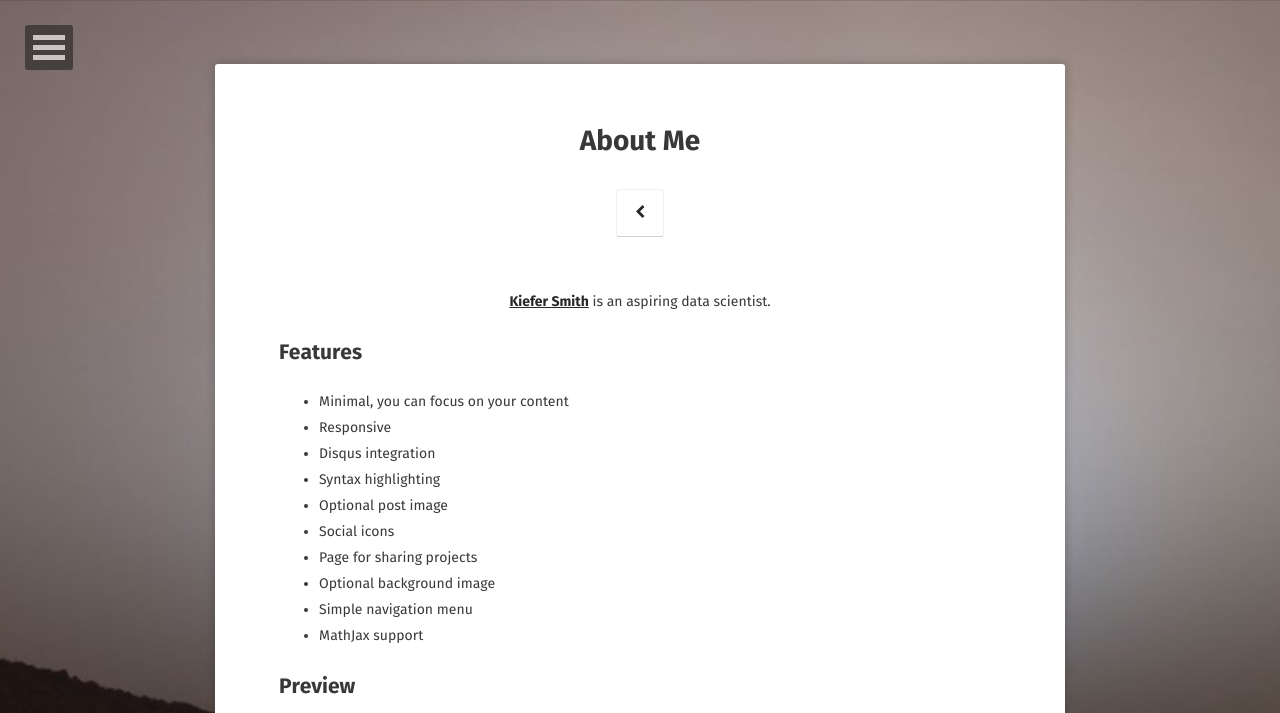
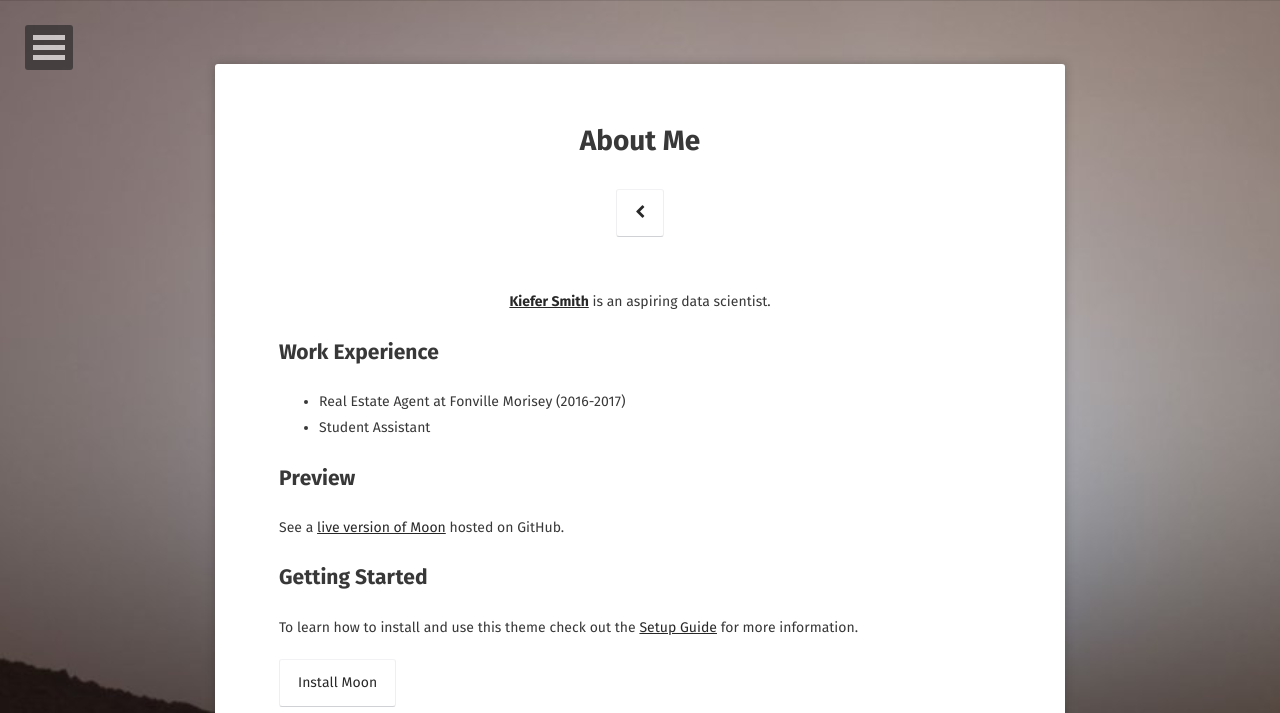
Before and after one commit to kiefersmith/Altitude-Website, a Jekyll site: the page built from about/index.md, in a window 1280 px wide. Shown: the top 713 px of the page. Built offline with Jekyll 4.4.1, drawn with Linux system fonts in a browser that asks for light colours; some web fonts are replaced; some of the changed text lies outside the part shown; grey boxes are pictures that could not be loaded.

Commit message:
more changes

```diff
--- a/about/index.md
+++ b/about/index.md
@@ -8,25 +8,11 @@ comments: false
 
 <center><a href="http://kiefersmith.github.io/about/"><b>Kiefer Smith</b></a> is an aspiring data scientist.</center>
 
-## Features
-* Minimal, you can focus on your content
-* Responsive
-* Disqus integration
-* Syntax highlighting
-* Optional post image
-* Social icons
-* Page for sharing projects
-* Optional background image
-* Simple navigation menu
-* MathJax support
+## Work Experience
+* Real Estate Agent at Fonville Morisey (2016-2017)
+* Student Assistant
 
 ## Preview
-
-{% capture images %}
-    https://cloud.githubusercontent.com/assets/754514/14509720/61c61058-01d6-11e6-93ab-0918515ecd56.png
-    https://cloud.githubusercontent.com/assets/754514/14509716/61ac6c8e-01d6-11e6-879f-8308883de790.png
-{% endcapture %}
-{% include gallery images=images caption="Screenshots of Moon Theme" cols=2 %}
 
 See a [live version of Moon](http://taylantatli.github.io/Moon) hosted on GitHub.
 
```
Also changed, not shown: assets/img/space.jpg (added).
